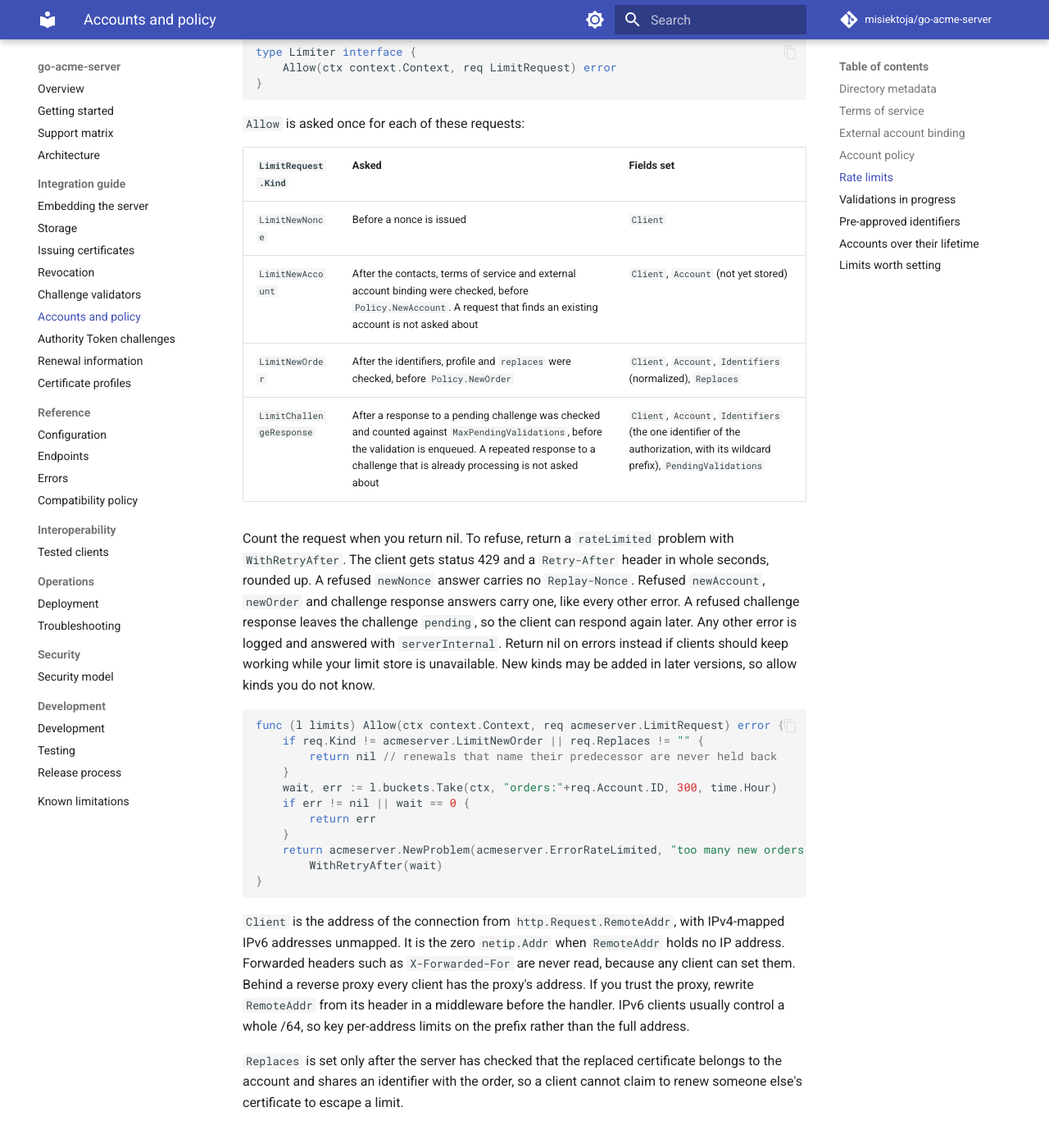
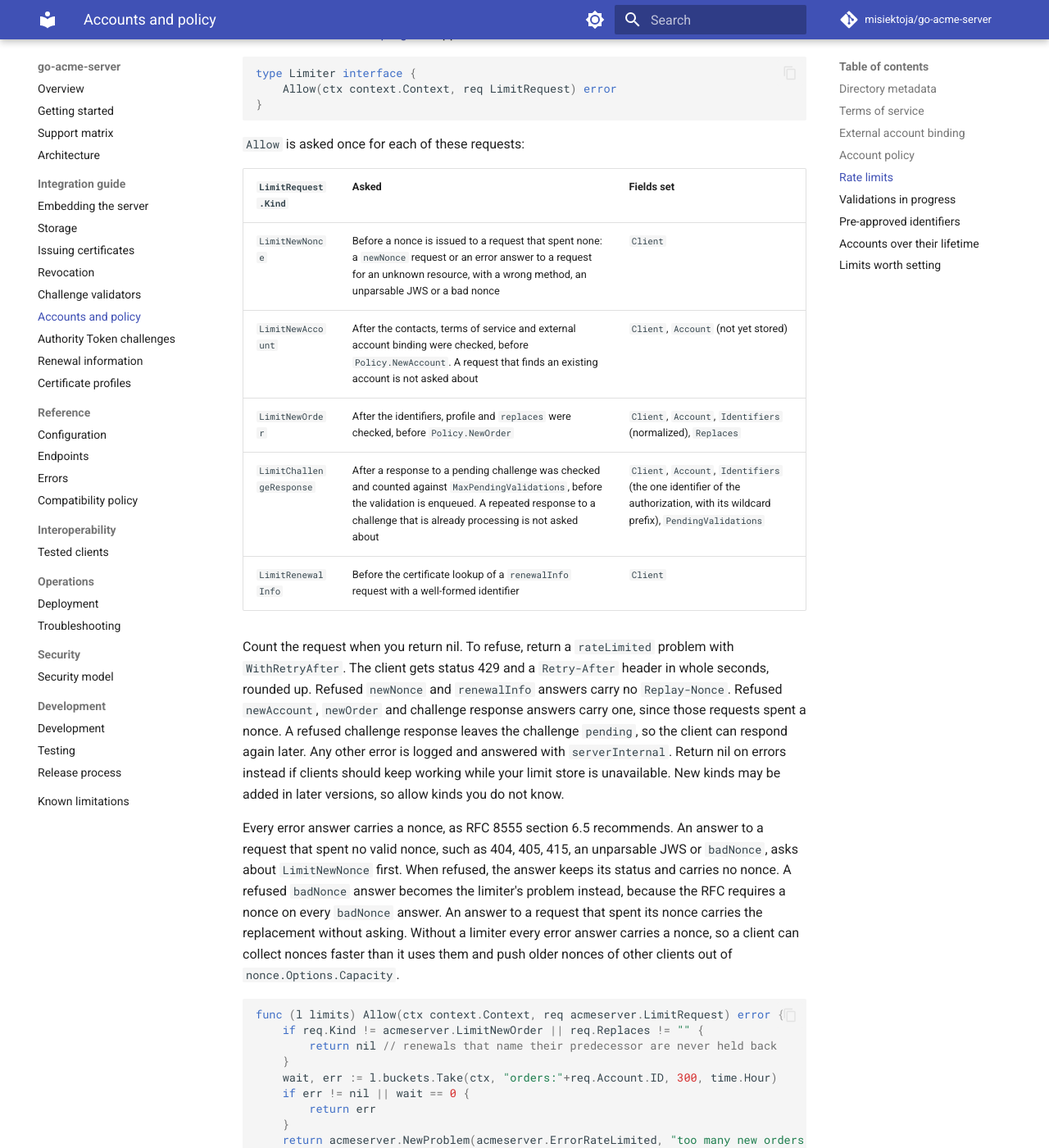
Before and after one commit to misiektoja/go-acme-server, an MkDocs documentation site: the page built from docs/guide/accounts-and-policy.md, in a window 1280 px wide and 1400 px high, scrolled down 2347 px. Shown: the whole window at 82% size. Built offline with MkDocs 1.6.1 and Material for MkDocs 9.7.7, drawn with Linux system fonts in a browser that asks for light colours; comment, search, counter and statistics services are not loaded; some of the changed text lies outside the part shown.

Commit message:
docs: describe nonce limits on error answers, the renewal information limit and the EAB kid bound

````diff
--- a/docs/guide/accounts-and-policy.md
+++ b/docs/guide/accounts-and-policy.md
@@ -39,7 +39,8 @@ type ExternalAccountKeys interface {
 
 Implement it over your key registry and set `Config.ExternalAccounts`. Return `ErrNotFound` for an
 unknown identifier, which becomes an `unauthorized` problem. Return any other error for a lookup
-failure. HS256, HS384 and HS512 are accepted. RFC 7518 section 3.2 requires a key at least as long
+failure. A key identifier longer than 256 bytes is refused with `malformed` before the lookup.
+HS256, HS384 and HS512 are accepted. RFC 7518 section 3.2 requires a key at least as long
 as the hash, so a 256-bit key works with HS256 only and a 512-bit key with all three. A binding
 whose algorithm needs a longer key is refused with `badSignatureAlgorithm` listing the algorithms
 the key allows. A key shorter than 256 bits is refused with `unauthorized` and logged. Issue keys of
@@ -96,7 +97,7 @@ A returned `*Problem` is sent to the client. Any other error is logged and answe
 ## Rate limits
 
 `Config.Limits` takes a `Limiter`, which decides how often clients may get nonces, create accounts,
-place orders and start validations. Without one only the bound on
+place orders, start validations and look up renewal information. Without one only the bound on
 [validations in progress](#validations-in-progress) applies.
 
 ```go
@@ -109,18 +110,28 @@ type Limiter interface {
 
 | `LimitRequest.Kind` | Asked | Fields set |
 | --- | --- | --- |
-| `LimitNewNonce` | Before a nonce is issued | `Client` |
+| `LimitNewNonce` | Before a nonce is issued to a request that spent none: a `newNonce` request or an error answer to a request for an unknown resource, with a wrong method, an unparsable JWS or a bad nonce | `Client` |
 | `LimitNewAccount` | After the contacts, terms of service and external account binding were checked, before `Policy.NewAccount`. A request that finds an existing account is not asked about | `Client`, `Account` (not yet stored) |
 | `LimitNewOrder` | After the identifiers, profile and `replaces` were checked, before `Policy.NewOrder` | `Client`, `Account`, `Identifiers` (normalized), `Replaces` |
 | `LimitChallengeResponse` | After a response to a pending challenge was checked and counted against `MaxPendingValidations`, before the validation is enqueued. A repeated response to a challenge that is already processing is not asked about | `Client`, `Account`, `Identifiers` (the one identifier of the authorization, with its wildcard prefix), `PendingValidations` |
+| `LimitRenewalInfo` | Before the certificate lookup of a `renewalInfo` request with a well-formed identifier | `Client` |
 
 Count the request when you return nil. To refuse, return a `rateLimited` problem with
 `WithRetryAfter`. The client gets status 429 and a `Retry-After` header in whole seconds, rounded
-up. A refused `newNonce` answer carries no `Replay-Nonce`. Refused `newAccount`, `newOrder` and
-challenge response answers carry one, like every other error. A refused challenge response leaves
-the challenge `pending`, so the client can respond again later. Any other error is logged and answered with
-`serverInternal`. Return nil on errors instead if clients should keep working while your limit
-store is unavailable. New kinds may be added in later versions, so allow kinds you do not know.
+up. Refused `newNonce` and `renewalInfo` answers carry no `Replay-Nonce`. Refused `newAccount`,
+`newOrder` and challenge response answers carry one, since those requests spent a nonce. A refused
+challenge response leaves the challenge `pending`, so the client can respond again later. Any
+other error is logged and answered with `serverInternal`. Return nil on errors instead if clients
+should keep working while your limit store is unavailable. New kinds may be added in later
+versions, so allow kinds you do not know.
+
+Every error answer carries a nonce, as RFC 8555 section 6.5 recommends. An answer to a request
+that spent no valid nonce, such as 404, 405, 415, an unparsable JWS or `badNonce`, asks about
+`LimitNewNonce` first. When refused, the answer keeps its status and carries no nonce. A refused
+`badNonce` answer becomes the limiter's problem instead, because the RFC requires a nonce on every
+`badNonce` answer. An answer to a request that spent its nonce carries the replacement without
+asking. Without a limiter every error answer carries a nonce, so a client can collect nonces
+faster than it uses them and push older nonces of other clients out of `nonce.Options.Capacity`.
 
 ```go
 func (l limits) Allow(ctx context.Context, req acmeserver.LimitRequest) error {
````
Also changed, not shown: README.md (+2 -1 lines), docs/known-limitations.md (+4 -3 lines), docs/operations/troubleshooting.md (+1 -1 lines), docs/reference/configuration.md (+1 -1 lines), docs/reference/endpoints.md (+1 -1 lines), docs/security/security-model.md (+3 -2 lines).
